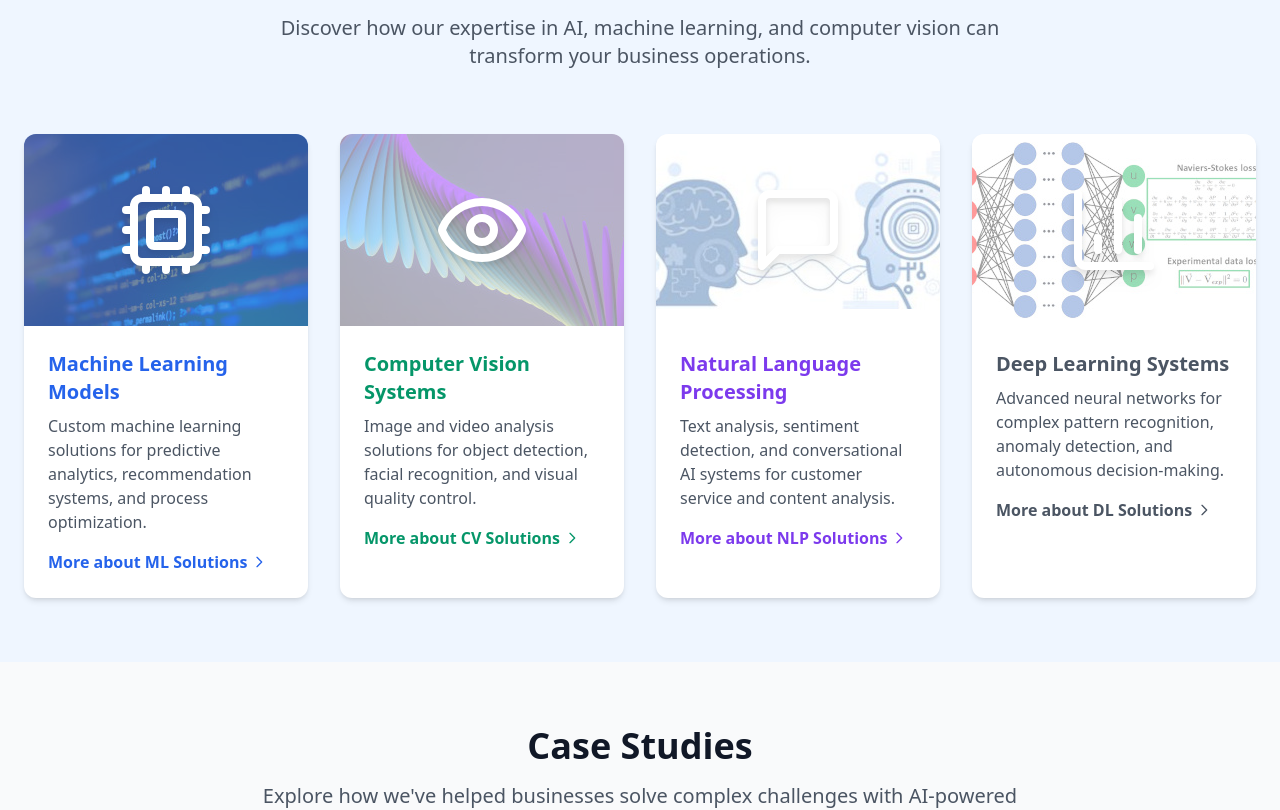
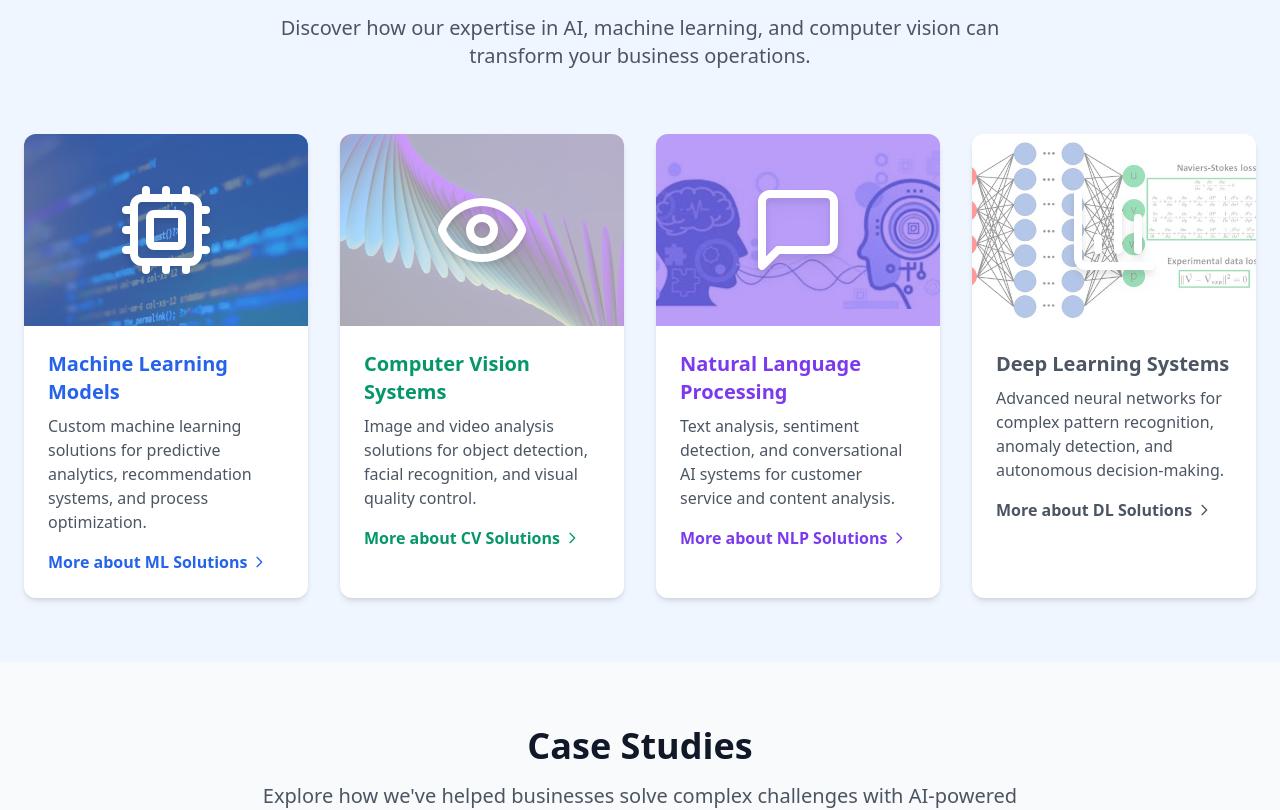
Before and after one commit to jroblesluna/robles.ai, a React (Vite) app: page / in a window 1280 px wide. Shown: the part 1420-2230 px from the top of the page. Built offline with nearby package versions, Linux system fonts and the light colour scheme; what drizzle-zod would draw is missing.

Commit message:
202504210216

```diff
--- a/src/i18n/locales/en/translation.json
+++ b/src/i18n/locales/en/translation.json
@@ -89,7 +89,7 @@
                 "linkHoverColor": "hover:text-gray-800",
                 "image": "dl.jpg",
                 "solutionCta": "More about DL Solutions",
-                "videoSrc": "/videos/dl-en.mp4"
+                "videoSrc": "https://www.youtube.com/embed/jH7UWhjrVuk?autoplay=1&rel=0"
             }
         ]
     },
--- a/src/i18n/locales/es/translation.json
+++ b/src/i18n/locales/es/translation.json
@@ -89,7 +89,7 @@
         "linkHoverColor": "hover:text-gray-800",
         "image": "dl.jpg",
         "solutionCta": "Ver más sobre DL",
-        "videoSrc": "/videos/dl-es.mp4"
+        "videoSrc": "https://www.youtube.com/embed/AqUIzpd1vNg?autoplay=1&rel=0"
       }
     ]
   },
--- a/tailwind.config.ts
+++ b/tailwind.config.ts
@@ -3,6 +3,14 @@ import type { Config } from "tailwindcss";
 export default {
   darkMode: ["class"],
   content: ["./index.html", "./src/**/*.{js,jsx,ts,tsx}"],
+  safelist: [
+    "bg-blue-500", "hover:bg-blue-600",
+    "bg-orange-500", "hover:bg-orange-600",
+    "bg-yellow-500", "hover:bg-yellow-600",
+    "bg-green-500", "hover:bg-green-600",
+    "bg-violet-500", "hover:bg-violet-600",
+    "bg-red-500", "hover:bg-red-600"
+  ],
   theme: {
     extend: {
       borderRadius: {
```
